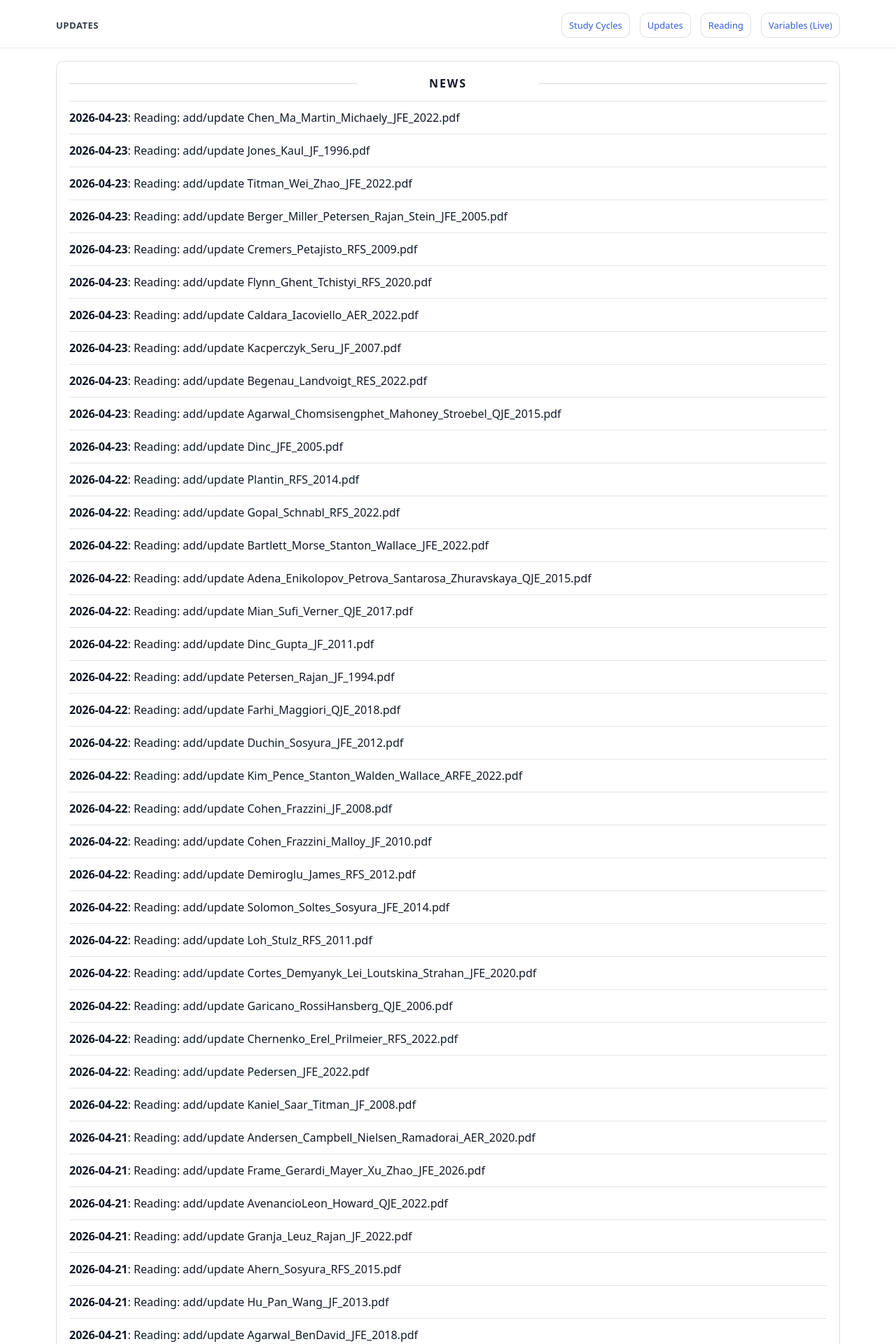
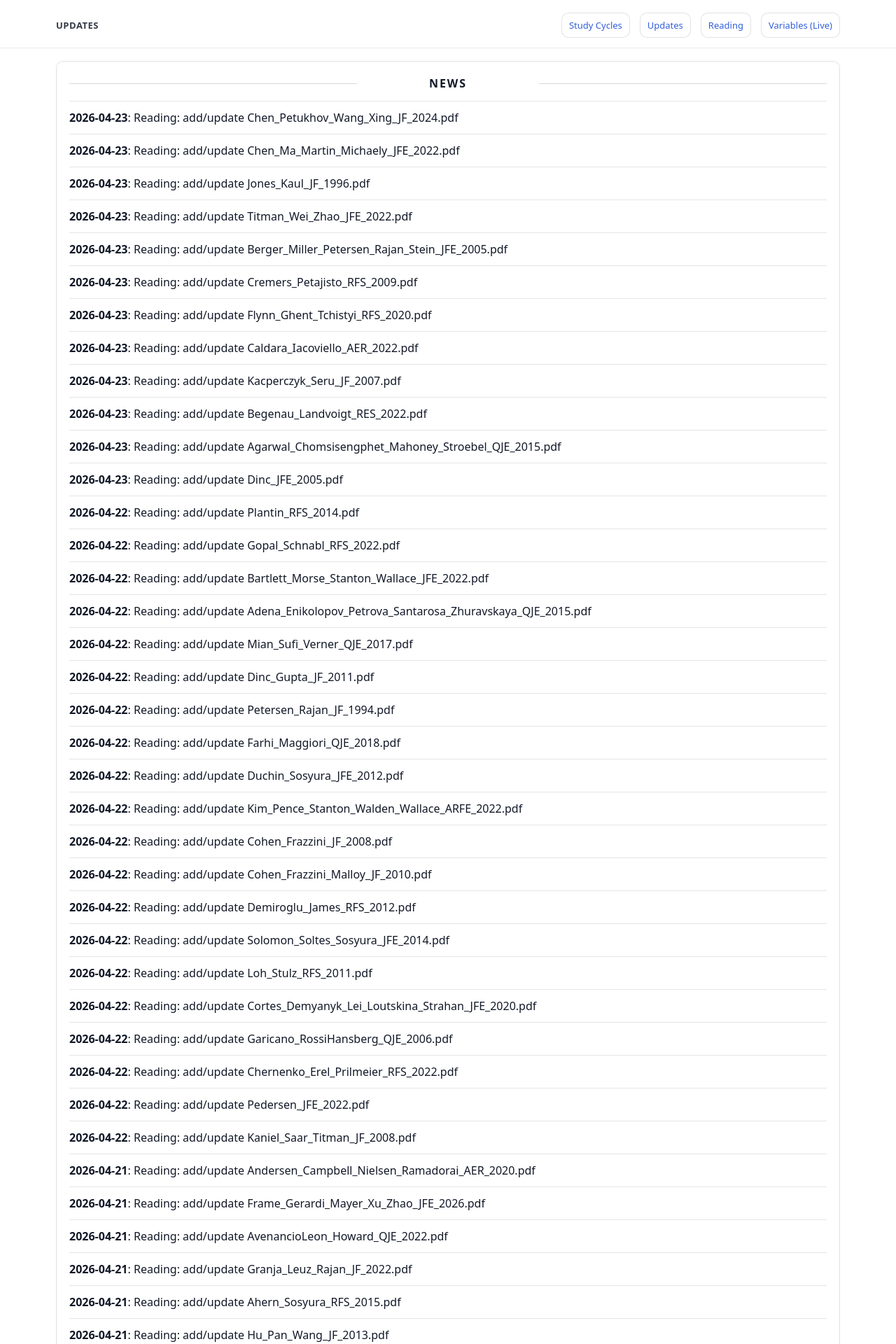
Before and after one commit to yaxinzn/study-archive, a Jekyll site: the page built from updates/index.md, in a window 1280 px wide. Shown: the top 1920 px of the page at 70% size. Built offline with Jekyll 4.4.1, drawn with Linux system fonts in a browser that asks for light colours; some of the changed text lies outside the part shown.

Commit message:
chore: update NEWS feed

```diff
--- a/_data/news.yml
+++ b/_data/news.yml
@@ -1,4 +1,7 @@
 # Auto-generated update history (sorted newest -> oldest). Do not edit manually.
+- ts: "1776939471"
+  date: "2026-04-23"
+  title: "Reading: add/update Chen_Petukhov_Wang_Xing_JF_2024.pdf"
 - ts: "1776938766"
   date: "2026-04-23"
   title: "Reading: add/update Chen_Ma_Martin_Michaely_JFE_2022.pdf"
```
